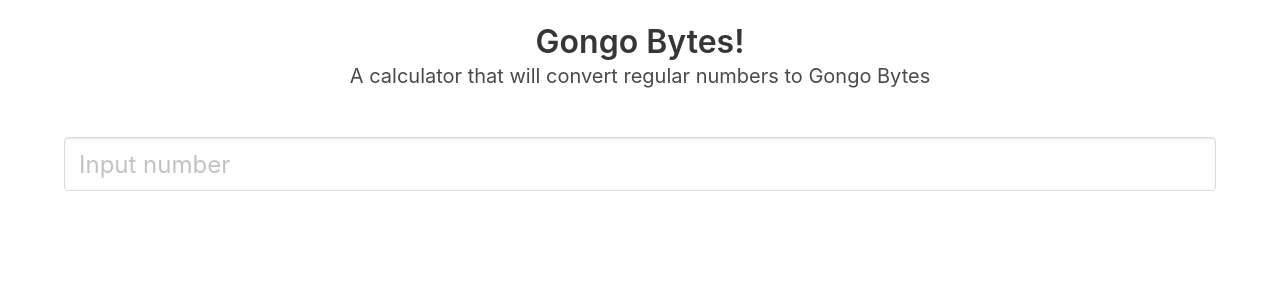
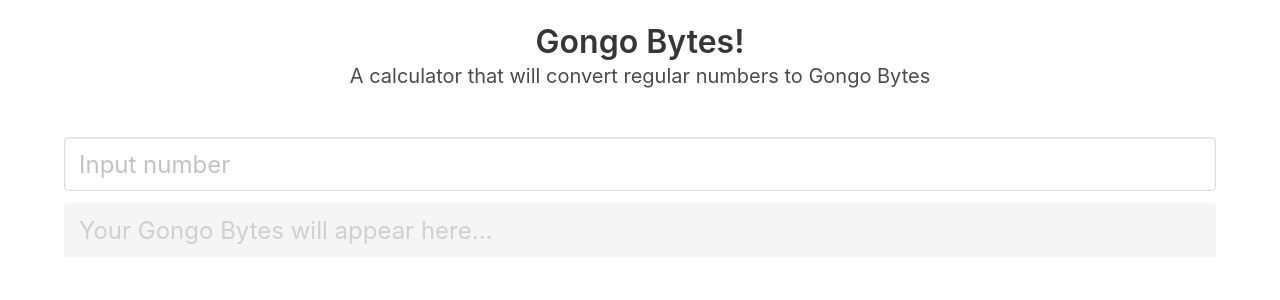
Before and after one commit to UltraG33k/gongo-bytes, a PHP site: page / in a window 1280 px wide. Shown: the top 300 px of the page. Run offline with PHP 8.4, Linux system fonts and the light colour scheme; some libraries are stand-ins or nearby versions.

Commit message:
Created Javascript folder and added JS

```diff
--- a/index.php
+++ b/index.php
@@ -1,6 +1,3 @@
-<?
-
-?>
 <!DOCTYPE html>
 <html>
 	<head>
@@ -20,9 +17,15 @@
 		<section class="container">
 			<div class="field">
 				<div class="control">
-					<input class="input is-large" type="number" placeholder="Input number">
+					<input class="input is-large" id="gongo-in" type="number" placeholder="Input number">
+				</div>
+			</div>
+			<div class="field">
+				<div class="control">
+					<input class="input is-large" id="gongo-out" disabled type="number" placeholder="Your Gongo Bytes will appear here...">
 				</div>
 			</div>
 		</section>
+		<script src="js/gongo.js"></script>
 	</body>
 </html>
--- /dev/null
+++ b/js/gongo.js
@@ -0,0 +1,7 @@
+$(function() {
+
+	$("#gongo-in").on('keyup', function() {
+		console.log($(this).val());
+	});
+
+});
```
